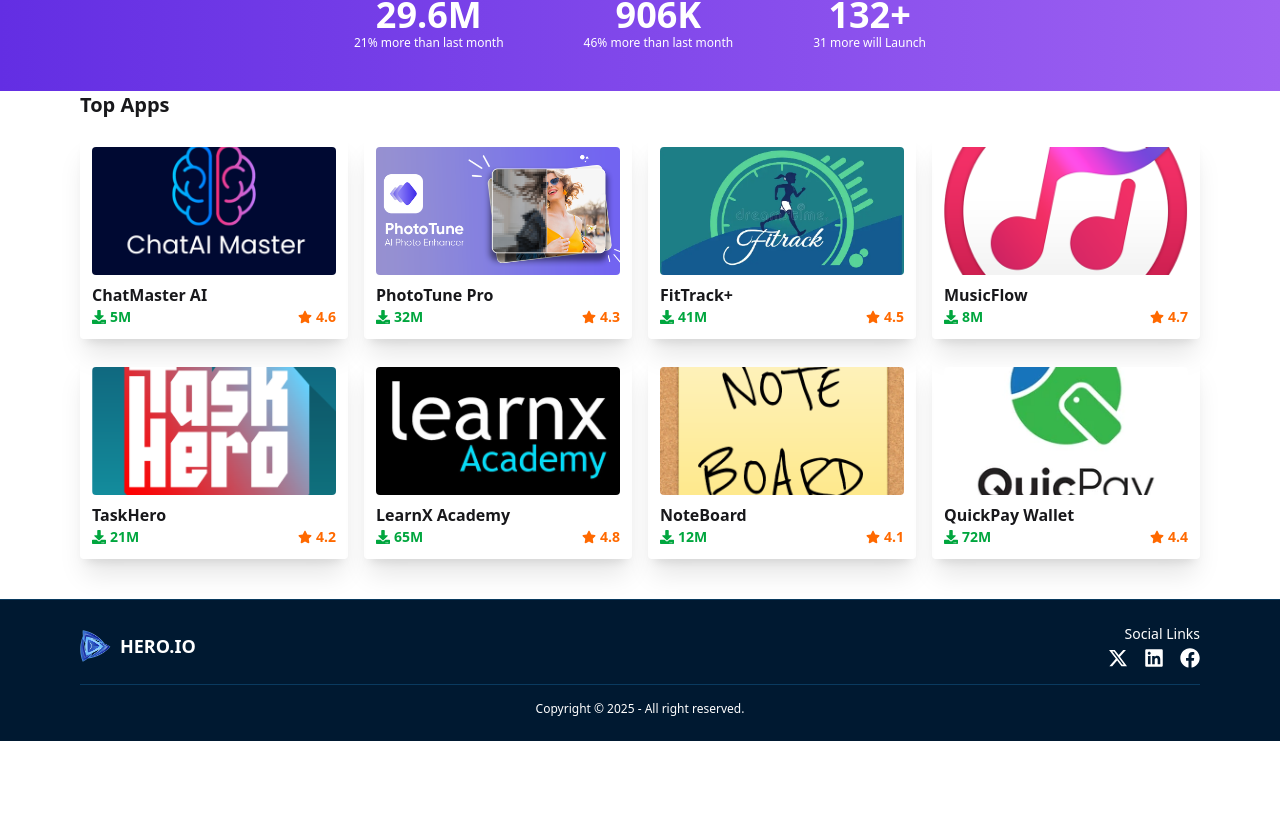
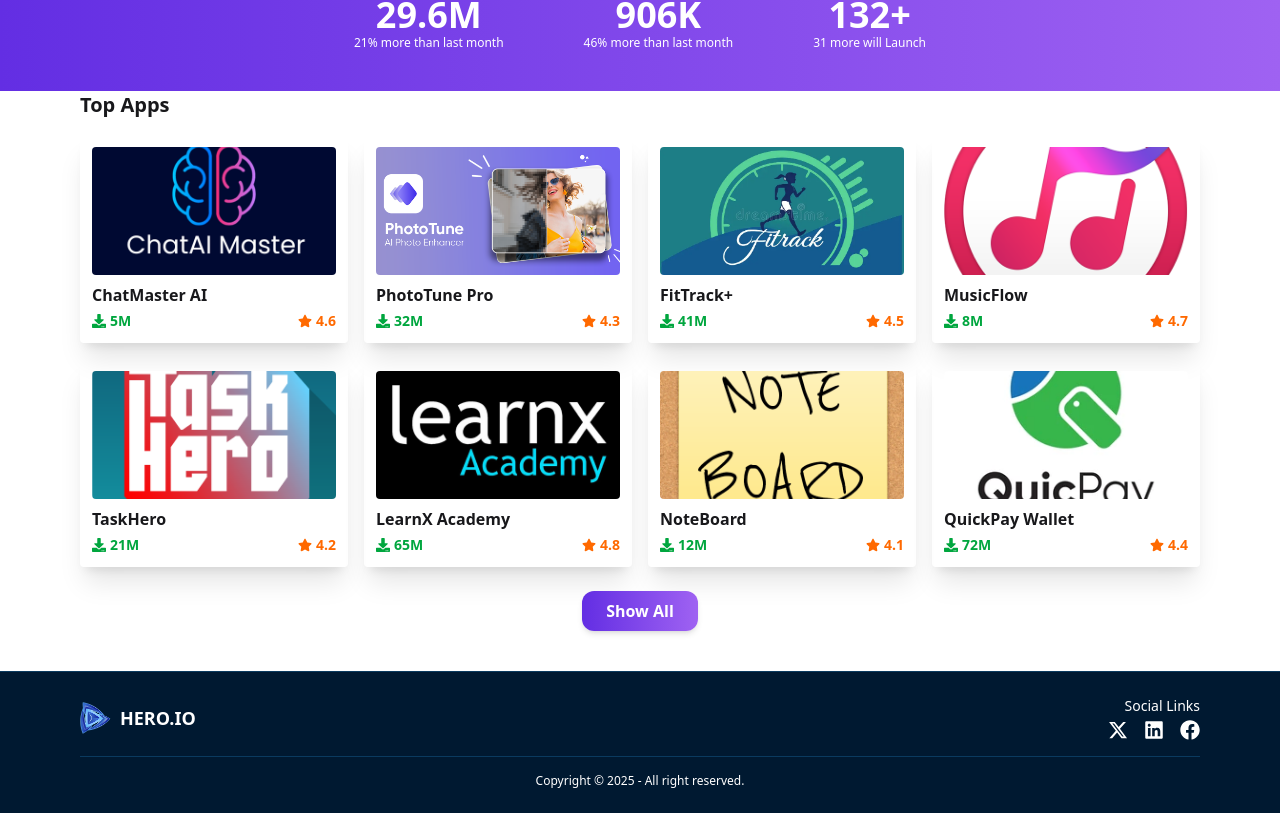
Before and after one commit to prachi23chowdhury/hero-app, a React (Vite) app: page / in a window 1280 px wide. Shown: the part 879-1692 px from the top of the page. Before the commit the page ends 1620 px from the top, so only its background shows below. Built offline with nearby package versions, Linux system fonts and the light colour scheme.

Commit message:
error page added

```diff
--- a/src/Routes/Routes.jsx
+++ b/src/Routes/Routes.jsx
@@ -33,4 +33,8 @@ export const router = createBrowserRouter([
         }
     ]
   },
+   {
+    path: "*",
+    element: <ErrorPage></ErrorPage>,
+  },
 ]);
--- a/src/components/TopApps.jsx
+++ b/src/components/TopApps.jsx
@@ -1,5 +1,6 @@
 import { useEffect, useState } from "react";
 import { FaDownload, FaStar } from "react-icons/fa";
+import { Link } from "react-router";
 
 const TopApps = () => {
   const [topApps, setTopApps] = useState([]);
@@ -18,9 +19,12 @@ const TopApps = () => {
 
       <div className="grid grid-cols-2 md:grid-cols-4 gap-4 mb-6 ">
         {topApps.map(app => (
-      <div
+
+          <Link
             key={app.id}
-        className=" shadow-xl p-3 rounded cursor-pointer hover:shadow-md transition"
+            to={`/apps/${app.id}`}
+            state={{ app }}       // <=== IMPORTANT: Passing app data
+            className="shadow-xl p-3 rounded cursor-pointer hover:shadow-md transition block"
           >
             <img
               src={app.image}
@@ -30,7 +34,7 @@ const TopApps = () => {
 
             <h3 className="mt-2 font-semibold">{app.title}</h3>
 
-        <div className="flex justify-between items-center text-sm">
+            <div className="flex justify-between items-center text-sm mt-1">
               <div className="flex items-center gap-1 text-green-600 font-semibold">
                 <FaDownload size={14} /> {app.downloads}M
               </div>
@@ -39,11 +43,21 @@ const TopApps = () => {
                 <FaStar size={14} /> {app.ratingAvg}
               </div>
             </div>
-      </div>
+          </Link>
+
         ))}
       </div>
+
+      <div className="text-center mt-4">
+        <Link
+          to="/apps"
+          className="inline-block bg-primary text-white font-semibold px-6 py-2 rounded-xl
+                     shadow-md hover:bg-blue-700 hover:shadow-lg transition-all duration-300"
+        >
+          Show All
+        </Link>
       </div>
-
+    </div>
   );
 };
 
--- a/src/pages/Apps/Apps.jsx
+++ b/src/pages/Apps/Apps.jsx
@@ -56,7 +56,7 @@ const App = () => {
 
 
       {filteredApps.length === 0 ? (
-        <p className="text-center text-red-500">No App Found</p>
+        <p className="text-center text-5xl text-gray-500 py-24">No App Found</p>
       ) : (
         <div className="grid grid-cols-1 sm:grid-cols-2 md:grid-cols-3 lg:grid-cols-4 gap-5">
           {filteredApps.map((app) => (
--- a/src/pages/ErrorPage/ErrorPage.jsx
+++ b/src/pages/ErrorPage/ErrorPage.jsx
@@ -1,11 +1,31 @@
-import React from 'react';
+import React from "react";
+import { useNavigate } from "react-router";
+import errorImage from "../../assets/error-404.png";
+import Navbar from "../../components/Navbar";
+import Footer from "../../components/Footer";
 
 const ErrorPage = () => {
-    return (
-        <div>
-            <h1>Page is not found</h1>
-        </div>
-    );
+  const navigate = useNavigate();
+
+  return (
+    <div>
+        <Navbar></Navbar>
+        <div className="flex flex-col items-center justify-center min-h-screen bg-gray-100 px-5 text-center">
+      <img src={errorImage} alt="404 Error" className="w-80 md:w-96 mb-6" />
+      <h1 className="text-3xl md:text-4xl font-bold mb-2 text-gray-900">Oops, page not found!</h1>
+      <p className="text-gray-600 mb-6">The page you are looking for is not available.</p>
+      <button
+        onClick={() => navigate(-1)}
+        className="bg-purple-600 text-white font-semibold px-6 py-2 rounded-xl
+                   shadow-md hover:bg-purple-700 hover:shadow-lg transition-all duration-300"
+      >
+        Go Back!
+      </button>
+    </div>
+    <Footer></Footer>
+    </div>
+
+  );
 };
 
 export default ErrorPage;
```
Lines whose indentation alone changed are shown as unchanged.
